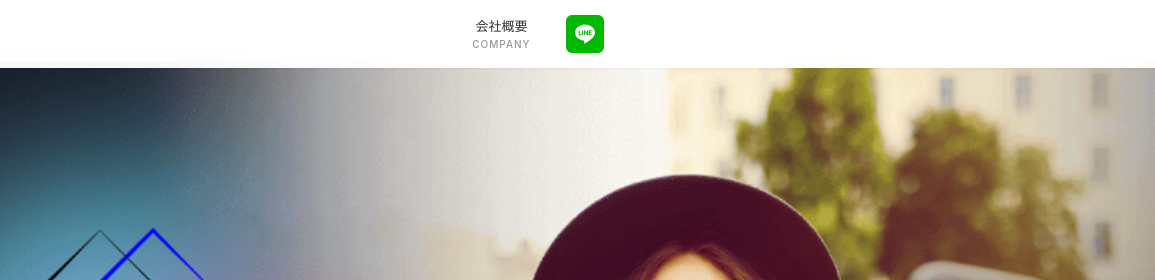
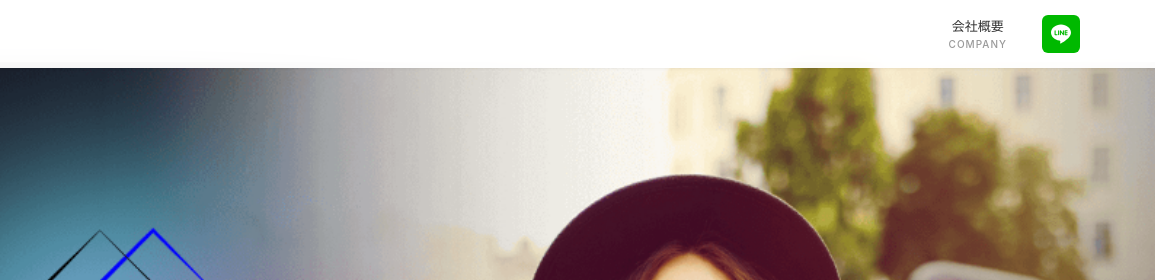
Before and after one commit to NaoyukiUmeda/xgig, a website: page index.html in a window 1280 px wide. Shown: the top 280 px of the page, 125-1280 px from the left. Drawn offline with Linux system fonts and the light colour scheme.

Commit message:
style: Ensure header menu is right-aligned using flexbox

```diff
--- a/styles.css
+++ b/styles.css
@@ -73,6 +73,10 @@ header .inner {
     align-items: center;
 }
 
+header .inner::after {
+    content: none;
+}
+
 header h1 {
     font-size: 0;
     line-height: 1;
@@ -89,7 +93,9 @@ header h1 img {
 
 /* Header Navigation */
 .right-menu {
-    float: right;
+    display: flex;
+    justify-content: flex-end;
+    align-items: center;
 }
 
 .right-menu ul {
```
